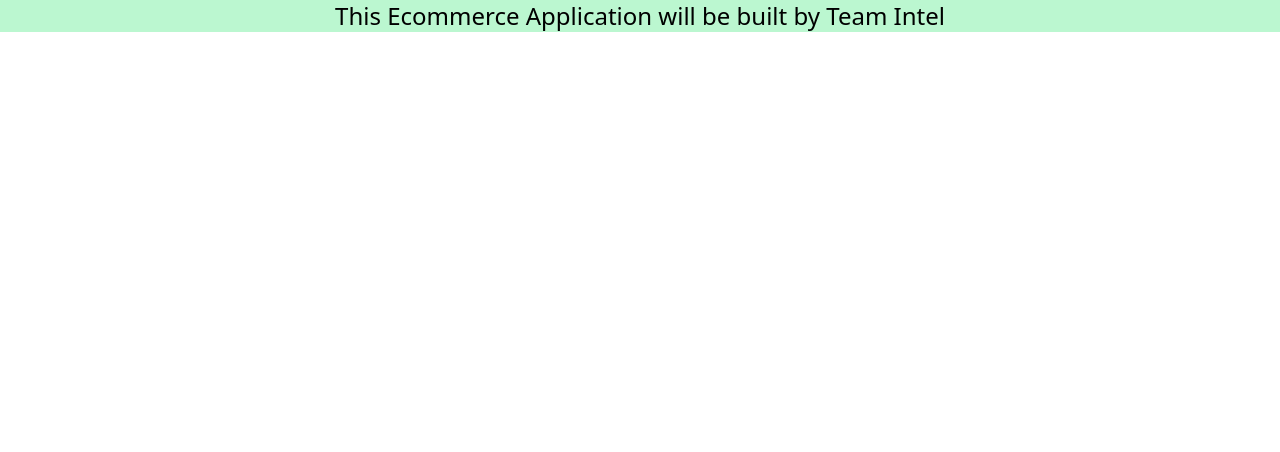
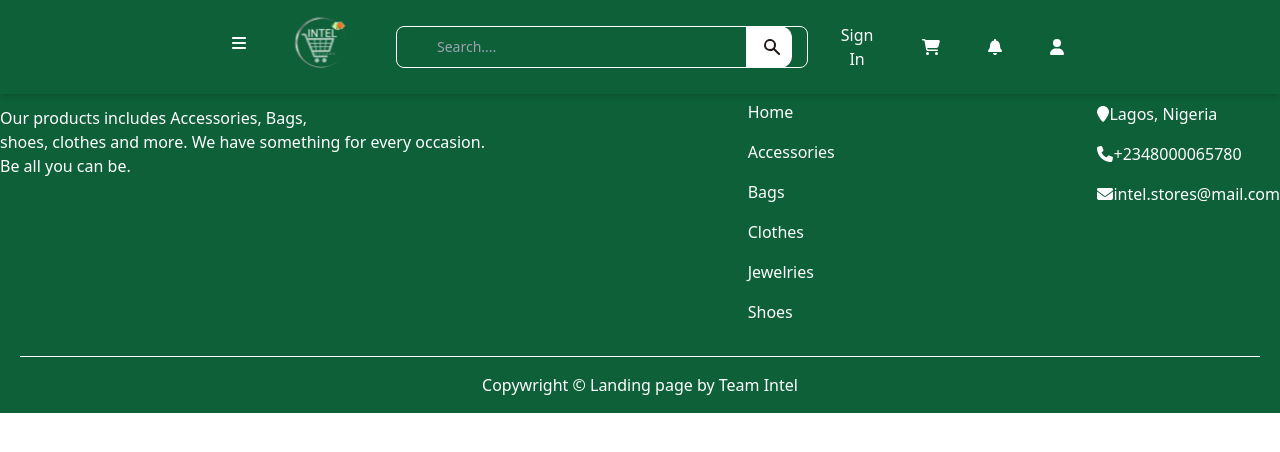
Before and after one commit to blessdamy/Team-Intel-ecommerce-store, a React (Create React App) app: page / in a window 1280 px wide. Shown: the top 452 px of the page. Built offline with nearby package versions, Linux system fonts and the light colour scheme.

Commit message:
Navbar and footer first commit

```diff
--- a/package.json
+++ b/package.json
@@ -3,9 +3,14 @@
   "version": "0.1.0",
   "private": true,
   "dependencies": {
+    "@fortawesome/fontawesome-svg-core": "^6.2.1",
+    "@fortawesome/free-regular-svg-icons": "^6.2.1",
+    "@fortawesome/free-solid-svg-icons": "^6.2.1",
+    "@fortawesome/react-fontawesome": "^0.2.0",
     "@testing-library/jest-dom": "^5.16.5",
     "@testing-library/react": "^13.4.0",
     "@testing-library/user-event": "^13.5.0",
+    "font-awesome": "^4.7.0",
     "react": "^18.2.0",
     "react-dom": "^18.2.0",
     "react-icons": "^4.7.1",
--- a/src/App.js
+++ b/src/App.js
@@ -1,10 +1,14 @@
+import Navbar from "./Components/Navbar";
 import Testing from "./Components/Testing";
+import Footer from "./Components/Footer";
 
 function App() {
   return (
     <>
          <div className='text-center'>
+             <Navbar />
              <Testing />
+             <Footer />
 
          </div>
     </>
--- /dev/null
+++ b/src/Components/Footer.jsx
@@ -0,0 +1,109 @@
+import React from "react";
+import { FontAwesomeIcon } from '@fortawesome/react-fontawesome';
+import { faPhone, faLocationPin, faEnvelope } from '@fortawesome/free-solid-svg-icons';
+
+function Footer() {
+  return (
+    <div className="bg-green text-white">
+      <div className="  mx-auto  font-avenir-light space-y-4 items-center">
+        <div className=" container flex flex-wrap items-center justify-between mx-auto text-justify">
+          <div className=" text-l my-auto pb-36">
+            <p className=" text-3xl my-auto font-semibold pb-5 ">Intel.Stores</p>
+            <p className=" text-l my-auto">
+              Our products includes Accessories, Bags,
+              <br /> shoes, clothes and more. We have something for every
+              occasion.
+              <br /> Be all you can be.
+            </p>
+          </div>
+          <div className="pt-5">
+            <h2 class="mb-6 text-l font-semibold text-gray-500 uppercase dark:text-gray-400">
+              Company
+            </h2>
+            <ul class="text-gray-500 dark:text-gray-400">
+              <li class="mb-4">
+                <a href="#" className=" hover:underline">
+                  Home
+                </a>
+              </li>
+              <li class="mb-4">
+                <a href="#" className="hover:underline">
+                  Accessories
+                </a>
+              </li>
+              <li class="mb-4">
+                <a href="#" className="hover:underline">
+                  Bags
+                </a>
+              </li>
+              <li class="mb-4">
+                <a href="#" className="hover:underline">
+                  Clothes
+                </a>
+              </li>
+              <li class="mb-4">
+                <a href="#" className="hover:underline">
+                  Jewelries
+                </a>
+              </li>
+              <li class="mb-4">
+                <a href="#" className="hover:underline">
+                  Shoes
+                </a>
+              </li>
+            </ul>
+          </div>
+          <div className="pb-24">
+            <h2 class="mb-6 text-l font-semibold text-gray-500 uppercase dark:text-gray-400">
+              Contact us
+            </h2>
+            <ul className="text-gray-500 dark:text-gray-400">
+              <li className="mb-4">
+                <a href="#" className=" hover:underline">
+                <FontAwesomeIcon
+                  icon={faLocationPin}
+                  className={
+                    "hover:cursor-pointer hover:scale-125 transition duration-300 ease-in-out"
+                  } />
+                  Lagos, Nigeria
+                </a>
+              </li>
+              <li class="mb-4">
+                <a href="#" className="hover:underline">
+                <FontAwesomeIcon
+                  icon={faPhone}
+                  className={
+                    "hover:cursor-pointer hover:scale-125 transition duration-300 ease-in-out"
+                  } />
+                  +2348000065780
+                </a>
+              </li>
+              <li class="mb-4">
+                <a href="#" className="hover:underline">
+                <FontAwesomeIcon
+                  icon={faEnvelope}
+                  className={
+                    "hover:cursor-pointer hover:scale-125 transition duration-300 ease-in-out"
+                  } />
+                  intel.stores@mail.com
+                </a>
+              </li>
+            </ul>
+          </div>
+        </div>
+        <div
+          style={{
+            borderTop: "1px solid #fff ",
+            marginLeft: 20,
+            marginRight: 20,
+          }}
+        ></div>
+        <p className=" text-center pb-4">
+          Copywright © Landing page by Team Intel
+        </p>
+      </div>
+    </div>
+  );
+}
+
+export default Footer;
--- /dev/null
+++ b/src/Components/Navbar.jsx
@@ -0,0 +1,80 @@
+import React, { useState } from "react";
+import { Link } from "react-router-dom";
+import logo from "../Img/Logo.svg";
+import { FontAwesomeIcon } from "@fortawesome/react-fontawesome";
+import {
+  faCartShopping,
+  faBell,
+  faNavicon,
+  faUser,
+} from "@fortawesome/free-solid-svg-icons";
+
+const Nav = () => {
+  let Links = [
+    { name: "Our Team", link: "/team", icon: faCartShopping },
+    { name: "About Us", link: "/about", icon: faBell },
+    { name: "Profile", link: "/", icon: faUser },
+  ];
+  let [open, setOpen] = useState(false);
+  return (
+    <div className="shadow-md w-full fixed top-0 left-0 bg-green text-white">
+      <div className="md:flex items-center justify-between w-3/4 m-auto py-2 md:px-10 px-7">
+        <div
+          className="md:ml-8  md:my-0 my-7 mr-4 font-bold pb-2 cursor-pointer flex items-center font-avenir-light
+      "
+        >
+          <FontAwesomeIcon
+            icon={faNavicon}
+            className={
+              "hover:cursor-pointer hover:scale-125 transition duration-300 ease-in-out"
+            }
+          />
+          <img src={logo} alt="logo" />
+        </div>
+        <div className="w-1/2 flex items-center">
+            <div className="relative w-full">
+                <input type="text" id="simple-search" className="bg-green border border-gray-300 text-gray-900 text-sm rounded-lg focus:ring-blue-500 focus:border-blue-500 block w-full pl-10 p-2.5  dark:bg-gray-700 dark:border-gray-600 dark:placeholder-gray-400 dark:text-white dark:focus:ring-blue-500 dark:focus:border-blue-500" placeholder="Search...." required />
+                <div className="absolute inset-y-0 right-4 flex items-center pl-4 right-0 p-2.5 text-black bg-white pointer-events-none rounded-r-xl focus:ring-5 focus:outline-none "><svg aria-hidden="true" className="w-5 h-5 text-gray-500 dark:text-gray-400" fill="currentColor" viewBox="0 0 20 20" xmlns="http://www.w3.org/2000/svg"><path fill-rule="evenodd" d="M8 4a4 4 0 100 8 4 4 0 000-8zM2 8a6 6 0 1110.89 3.476l4.817 4.817a1 1 0 01-1.414 1.414l-4.816-4.816A6 6 0 012 8z" clip-rule="evenodd"></path></svg>
+                </div>
+            </div>
+        </div>
+
+        <ul
+          className={`md:flex md:items-center md:pb-0 pb-12  absolute md:static bg-white md:bg-transparent md:z-auto z-[-1] left-0 w-full md:w-auto md:pl-0 pl-9 transition-all duration-500 ease-in ${
+            open ? "top-20 " : "top-[-490px]"
+          }`}
+        >
+          <li className="md:ml-8  md:my-0 my-7 mr-4 hover:underline">
+            <a
+              href="https://linktr.ee/team_intel"
+              target="_blank"
+              rel="noreferrer"
+              className="hover:scale-115 duration-500"
+            >
+              Sign In
+            </a>
+          </li>
+          {Links.map((link) => (
+            <>
+              <li key={link.name} className="md:ml-8  md:my-0 my-7 mr-4">
+                <Link
+                  to={link.link}
+                  className=" font-avenir-light  font-medium  hover:text-purple hover:scale-115 transition duration-300"
+                >
+                  <FontAwesomeIcon
+                    icon={link.icon}
+                    className={
+                      "hover:cursor-pointer hover:scale-125 transition duration-300 ease-in-out"
+                    }
+                  />
+                </Link>
+              </li>
+            </>
+          ))}
+        </ul>
+      </div>
+    </div>
+  );
+};
+
+export default Nav;
--- a/tailwind.config.js
+++ b/tailwind.config.js
@@ -3,6 +3,14 @@ module.exports = {
   content: ["./src/**/*.{js,jsx,ts,tsx}"],
   theme: {
     extend: {},
+    colors: {
+      transparent: 'transparent',
+      current: 'currentColor',
+      'white': '#ffffff',
+      'green': '#0D6038',
+      'black': '#231815',
+      'bubble-gum': '#ff77e9',
+    },
   },
   plugins: [],
 }
```
Also changed, not shown: src/Img/Logo.svg (added), 1 other file (tests, documents, lock files or other folders).
